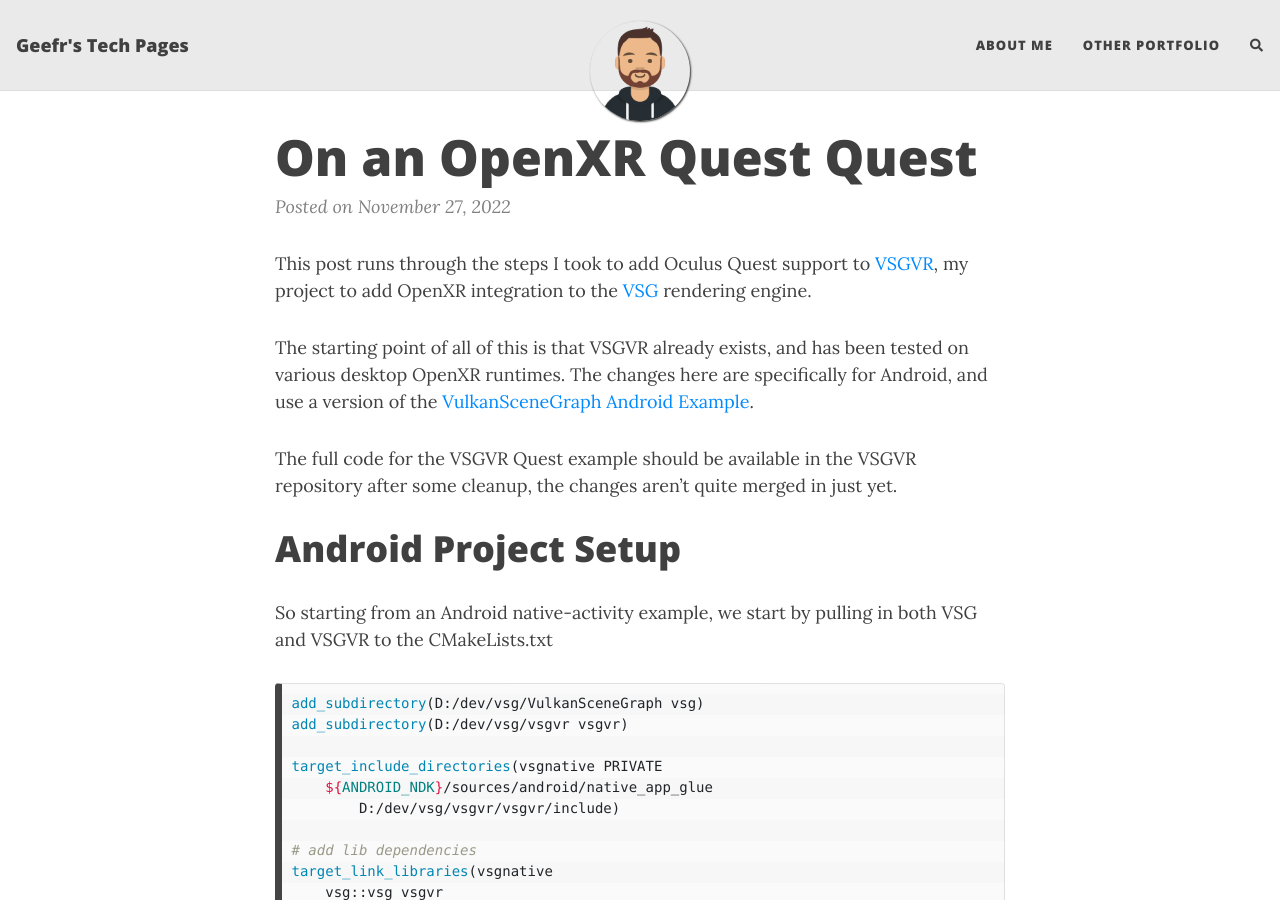
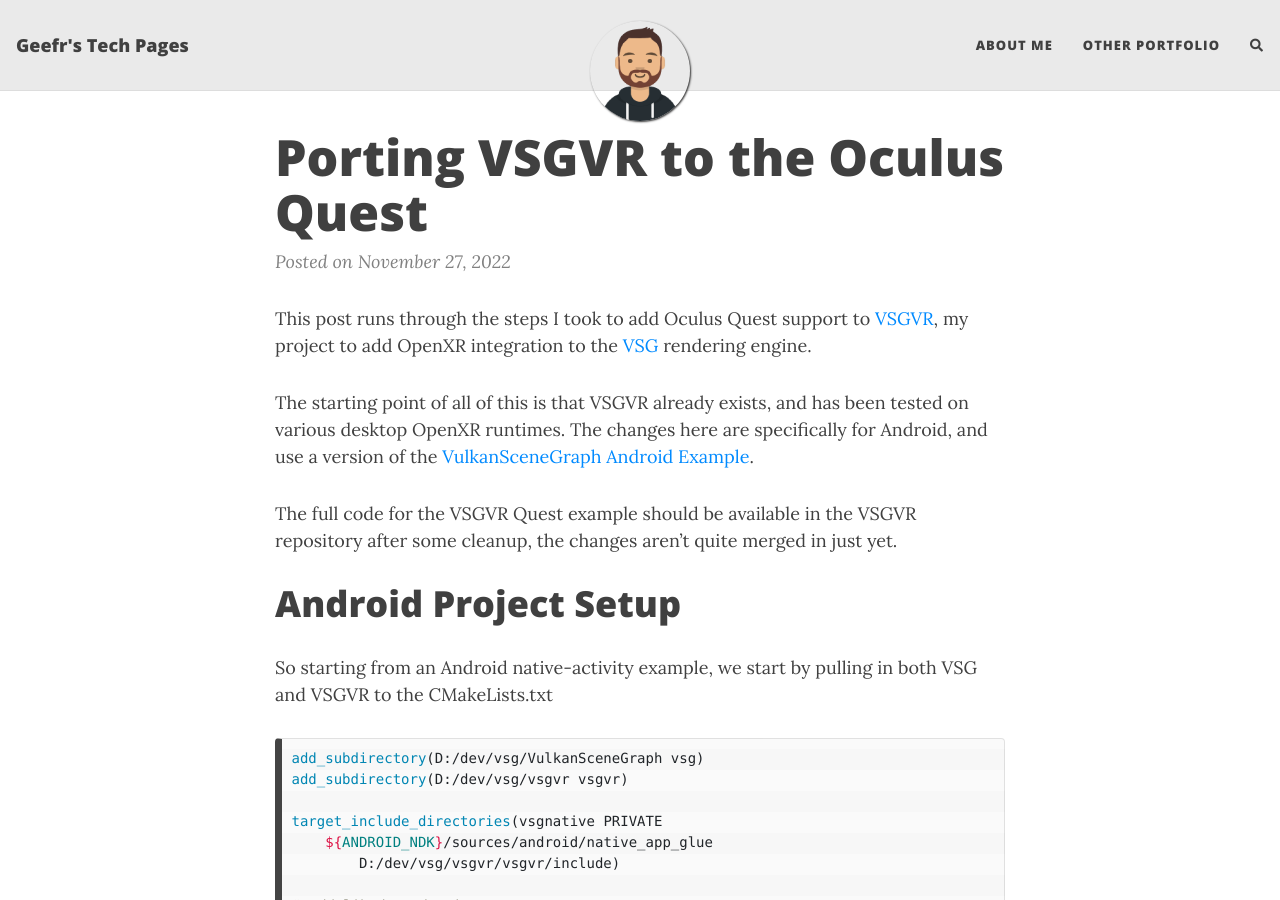
Before and after one commit to geefr/geefr.github.io, a Jekyll site: the page built from _posts/2022-11-27-openxr-android-quest.md, in a window 1280 px wide and 900 px high. Built offline with Jekyll 4.4.1, drawn with Linux system fonts in a browser that asks for light colours; nearby versions of some CDN libraries; comment, search, counter and statistics services are not loaded.

Commit message:
New post

```diff
--- a/_posts/2022-11-27-openxr-android-quest.md
+++ b/_posts/2022-11-27-openxr-android-quest.md
@@ -1,6 +1,6 @@
 ---
 layout: post
-title: "On an OpenXR Quest Quest"
+title: "Porting VSGVR to the Oculus Quest"
 date: 2022-11-27 13:00
 categories: blog
 ---
```
